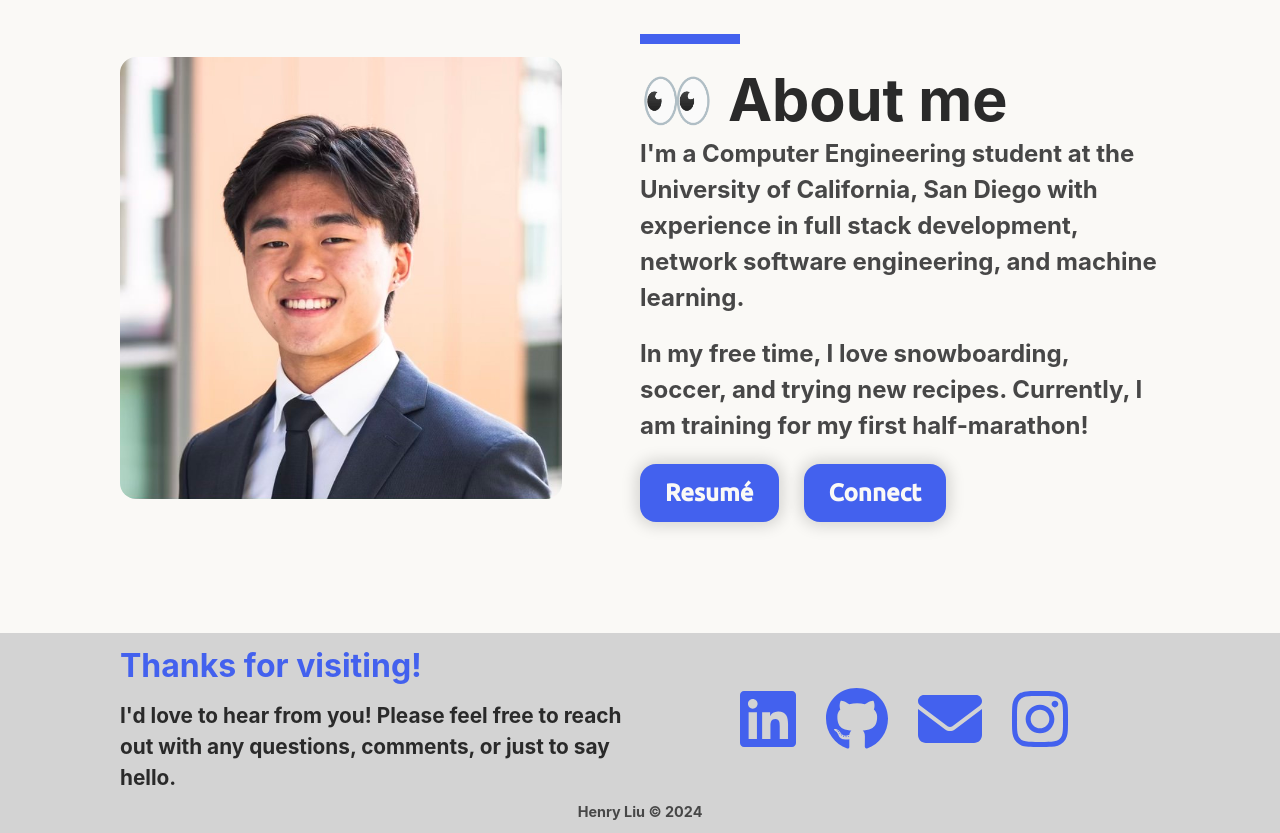
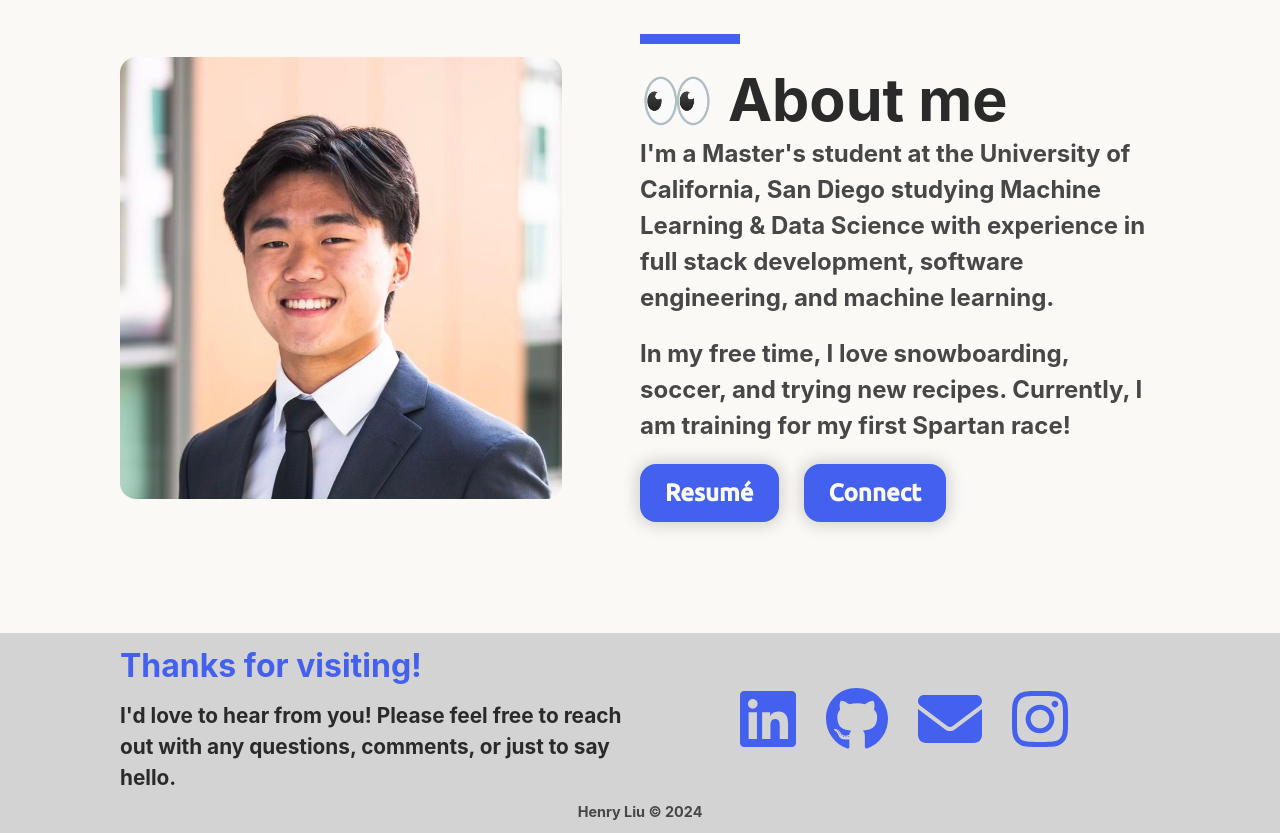
Before and after one commit to henrybliu/Personal-Website, a React (Create React App) app: page / in a window 1280 px wide. Shown: the part 5480-6313 px from the top of the page. Built offline with nearby package versions, Linux system fonts and the light colour scheme.

Commit message:
update about me

```diff
--- a/src/sections/about.js
+++ b/src/sections/about.js
@@ -23,13 +23,13 @@ const About = () => {
             </div>
 
             <h2>
-              I'm a Computer Engineering student at the University of
-              California, San Diego with experience in full stack development,
-              network software engineering, and machine learning.
+              I'm a Master's student at the University of California, San Diego
+              studying Machine Learning & Data Science with experience in full
+              stack development, software engineering, and machine learning.
             </h2>
             <h2 id="bottomH2">
               In my free time, I love snowboarding, soccer, and trying new
-              recipes. Currently, I am training for my first half-marathon!
+              recipes. Currently, I am training for my first Spartan race!
             </h2>
             <div className="buttons">
               <Btn2
```
